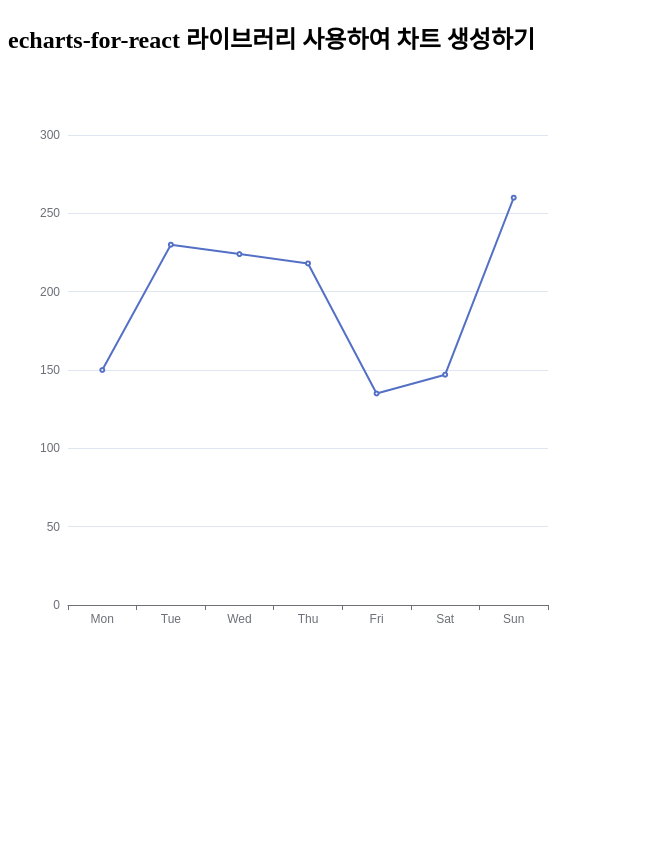
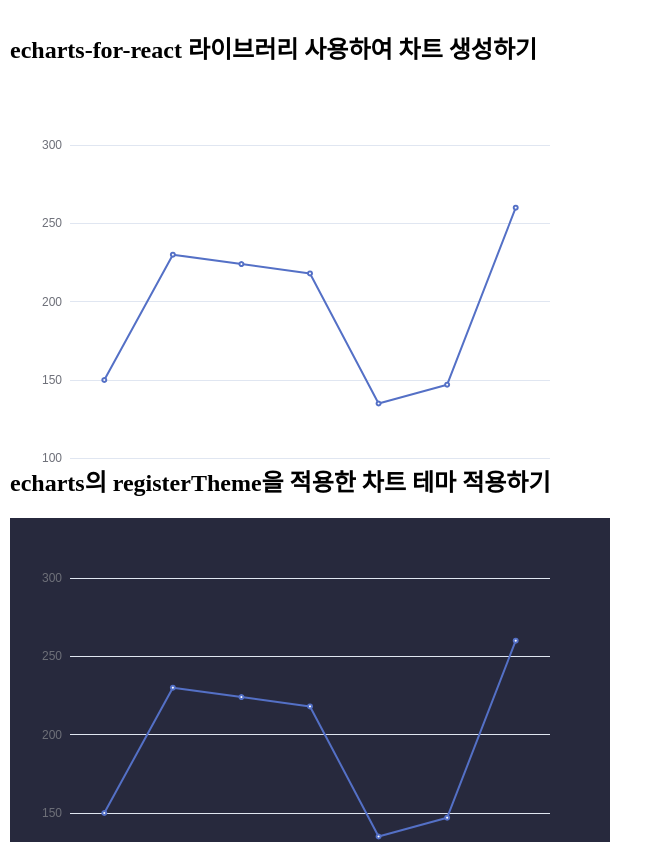
Before and after one commit to Lee-Dongwook/Chart, a React (Create React App) app in the folder client/: page / in a window 1280 px wide. Shown: the top 842 px of the page, without its empty margins (0-665 px from the left). Before the commit the page ends 800 px from the top, so only its background shows below. Built offline with nearby package versions, Linux system fonts and the light colour scheme.

Commit message:
registerTheme을 적용한 차트 테마 적용하기:

```diff
--- a/client/src/Components/Echarts.tsx
+++ b/client/src/Components/Echarts.tsx
@@ -1,5 +1,5 @@
-import React, {useState, useEffect} from 'react';
-import ECharts, {EChartsReactProps} from 'echarts-for-react';
+import React, {useState} from 'react';
+import ECharts from 'echarts-for-react';
 
 const Chart = ():JSX.Element => {
  const [options, setOptions] = useState({
@@ -25,4 +25,4 @@ return(
 )
 }
 
-export default Chart
+export default Chart;
--- /dev/null
+++ b/client/src/Components/Theme/echart-theme.ts
@@ -0,0 +1,21 @@
+import * as echarts from 'echarts'
+
+echarts.registerTheme('myTheme',{
+    backgroundColor: '#27293d',
+    title: {
+        textStyle: {
+            color: '#ffffff',
+        },
+    },
+    legend: {
+        textStyle: {
+            color: '#ffffff',
+        },
+    },
+    dataZoom: {
+        textStyle: {
+            color: '#ffffff',
+        },
+        borderColor: '#37394a',
+    },
+});
--- /dev/null
+++ b/client/src/Components/Theme/line-charts.tsx
@@ -0,0 +1,26 @@
+import React,{useState} from 'react';
+import './echart-theme'
+import ECharts from 'echarts-for-react';
+
+const LineChart = ():JSX.Element => {
+    const [options, setOptions] = useState({
+        xAxis: {
+            type:'category',
+            data: ['Mon','Tue','Wed','Thu','Fri','Sat','Sun']
+           },
+           yAxis: {
+               type: 'value'
+           },
+           series:[
+               {
+                   data: [150, 230, 224, 218, 135, 147, 260],
+                   type: 'line'
+               }
+           ]
+    })
+    return(
+        <ECharts option={options} theme="myTheme" opts={{renderer: 'svg', width: 600, height: 600 }} />
+    )
+}
+
+export default LineChart;
--- a/client/src/Pages/MainPage.tsx
+++ b/client/src/Pages/MainPage.tsx
@@ -1,11 +1,25 @@
 import React,{useEffect, useRef} from 'react';
 import Chart from '../Components/Echarts';
+import LineChart from '../Components/Theme/line-charts';
 
 function MainPage():JSX.Element{
  return(
     <div>
-      <h2>echarts-for-react 라이브러리 사용하여 차트 생성하기</h2>
-      <Chart />
+      <table>
+        <tr>
+          <h2>echarts-for-react 라이브러리 사용하여 차트 생성하기</h2>
+          <Chart />
+        </tr>
+        <br />
+        <br />
+        <br />
+        <tr>
+          <h2>echarts의 registerTheme을 적용한 차트 테마 적용하기</h2>
+          <LineChart />
+        </tr>
+      </table>
+
+
     </div>
  )
 }
```
